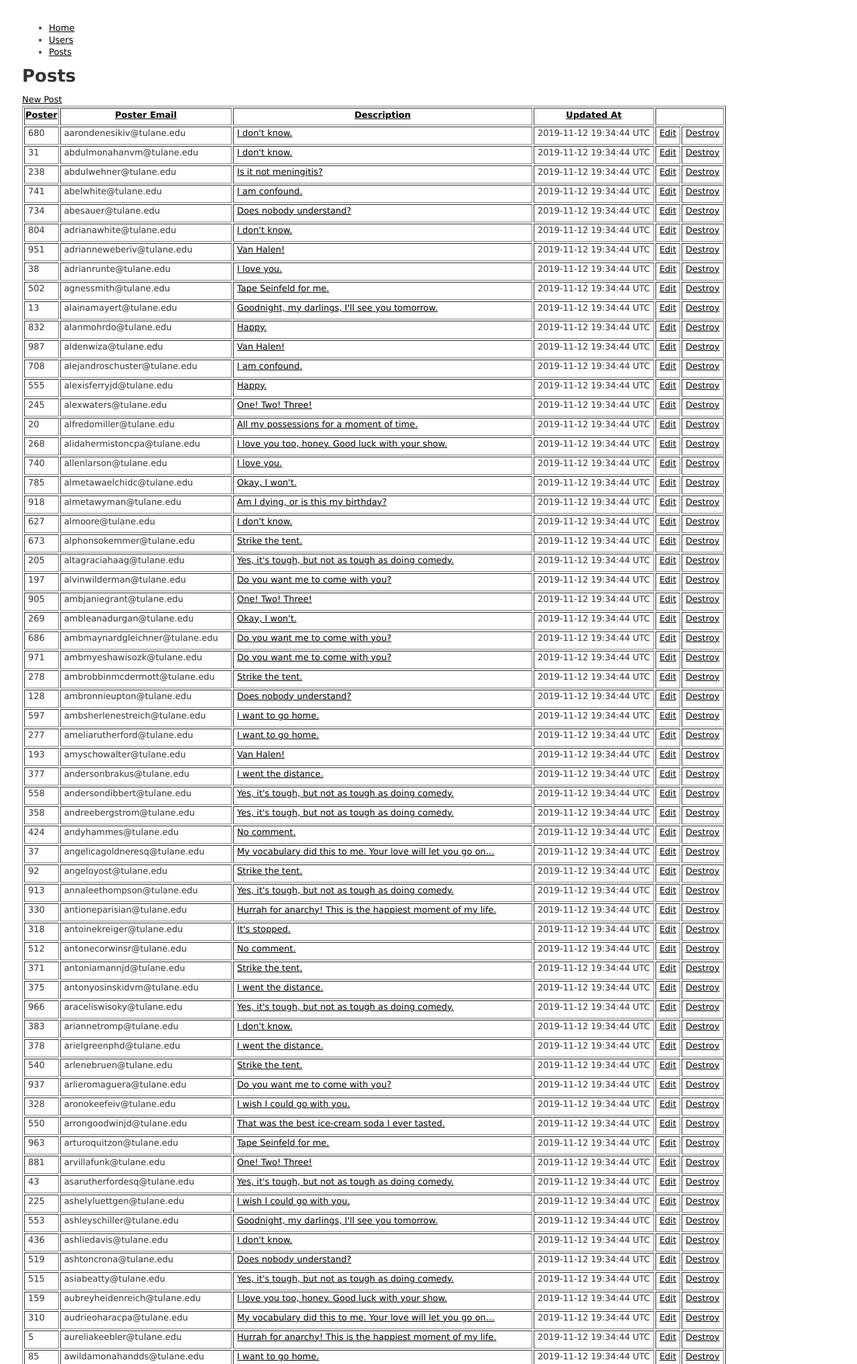
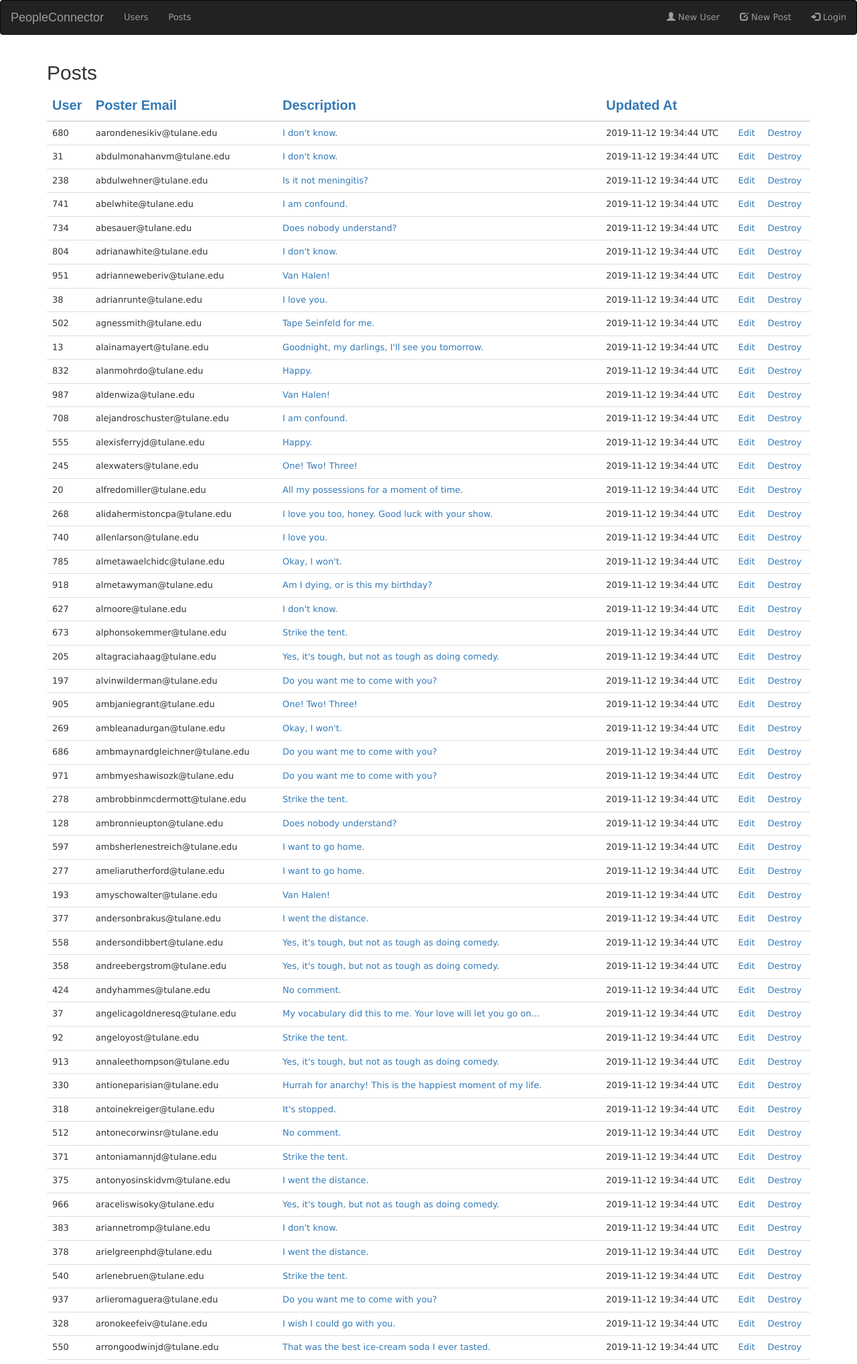
Before and after one commit to mpwint/CMPS3300-project, a Rails app: page /posts in a window 1280 px wide. Shown: the top 2037 px of the page at 67% size. Run offline with Rails 7, Linux system fonts and the light colour scheme; data comes from the database, SQL or seed files in the repository; style sheets or scripts are compiled from the project's sources.

Commit message:
navbar bootstrap (#13)
Add bootstrap to navbar and `Top` button

```diff
--- a/app/views/layouts/_navbar.html.erb
+++ b/app/views/layouts/_navbar.html.erb
@@ -1,5 +1,30 @@
-<ul class="navbar">
-  <li><a href="/">Home</a></li>
-  <li><a href="/users">Users</a></li>
-  <li><a href="/posts">Posts</a></li>
-</ul>
+<!DOCTYPE html>
+<html lang="en">
+<head>
+  <title>Navbar</title>
+  <meta charset="utf-8">
+  <meta name="viewport" content="width=device-width, initial-scale=1">
+  <link rel="stylesheet" href="https://maxcdn.bootstrapcdn.com/bootstrap/3.4.0/css/bootstrap.min.css">
+  <script src="https://ajax.googleapis.com/ajax/libs/jquery/3.4.1/jquery.min.js"></script>
+  <script src="https://maxcdn.bootstrapcdn.com/bootstrap/3.4.0/js/bootstrap.min.js"></script>
+</head>
+<body>
+
+<nav class="navbar navbar-inverse">
+  <div class="container-fluid">
+    <div class="navbar-header">
+      <a class="navbar-brand" href="/">PeopleConnector</a>
+    </div>
+    <ul class="nav navbar-nav">
+      <li><a href="/users">Users</a></li>
+      <li><a href="/posts">Posts</a></li>
+    </ul>
+    <ul class="nav navbar-nav navbar-right">
+      <li><a href="/users/new"><span class="glyphicon glyphicon-user"></span> New User </a></li>
+      <li><a href="/posts/new"><span class="glyphicon glyphicon-edit"></span> New Post </a></li>
+      <li><a href="#"><span class="glyphicon glyphicon-log-in"></span> Login </a></li>
+    </ul>
+  </div>
+</nav>
+</body>
+</html>
--- a/app/views/posts/index.html.erb
+++ b/app/views/posts/index.html.erb
@@ -1,20 +1,27 @@
-<p id="notice"><%= notice %></p>
+<!DOCTYPE html>
+<html lang="en">
+<head>
+  <title>Posts</title>
+  <meta charset="utf-8">
+  <meta name="viewport" content="width=device-width, initial-scale=1">
+  <link rel="stylesheet" href="https://maxcdn.bootstrapcdn.com/bootstrap/3.4.0/css/bootstrap.min.css">
+  <script src="https://ajax.googleapis.com/ajax/libs/jquery/3.4.1/jquery.min.js"></script>
+  <script src="https://maxcdn.bootstrapcdn.com/bootstrap/3.4.0/js/bootstrap.min.js"></script>
+</head>
+<body>
 
-<h1>Posts</h1>
-
-<%= link_to 'New Post', new_post_path %>
-
-<table border="1" class="postsTable">
+<div class="container">
+  <h2>Posts</h2>
+  <table class="table table-hover">
     <thead>
       <tr>
-       <th><%= sortPosts "PosterID" %></th>
-      <th><%= sortPosts "poster_email" %></th>
-      <th><%= sortPosts "Description" %></th>
-      <th><%= sortPosts "updated_at" %></th>
+        <th><%= sortable "user_id" %></th>
+        <th><%= sortable "poster_email" %></th>
+        <th><%= sortable "Description" %></th>
+        <th><%= sortable "updated_at" %></th>
         <th colspan="3"></th>
       </tr>
     </thead>
-
     <tbody>
     <% @posts.each do |post| %>
       <tr>
@@ -28,5 +35,67 @@
     <% end %>
   </tbody>
   </table>
+</div>
+
+<!--Scroll to top button-->
+
+<html>
+<head>
+<meta name="viewport" content="width=device-width, initial-scale=1">
+<style>
+body {
+  font-family: Arial, Helvetica, sans-serif;
+  font-size: 20px;
+}
+
+#myBtn {
+  display: none;
+  position: fixed;
+  bottom: 20px;
+  right: 30px;
+  z-index: 99;
+  font-size: 18px;
+  border: none;
+  outline: none;
+  background-color: red;
+  color: white;
+  cursor: pointer;
+  padding: 15px;
+  border-radius: 4px;
+}
+
+#myBtn:hover {
+  background-color: #555;
+}
+</style>
+</head>
+<body>
+
+<button onclick="topFunction()" id="myBtn" title="Go to top">Top</button>
+
+<script>
+//Get the button
+var mybutton = document.getElementById("myBtn");
+
+// When the user scrolls down 20px from the top of the document, show the button
+window.onscroll = function() {scrollFunction()};
+
+function scrollFunction() {
+  if (document.body.scrollTop > 20 || document.documentElement.scrollTop > 20) {
+    mybutton.style.display = "block";
+  } else {
+    mybutton.style.display = "none";
+  }
+}
+
+// When the user clicks on the button, scroll to the top of the document
+function topFunction() {
+  document.body.scrollTop = 0;
+  document.documentElement.scrollTop = 0;
+}
+</script>
+
+</body>
+</html>
 
 <br>
```
Also changed, not shown: app/views/users/index.html.erb (+76 -6 lines). Lines whose indentation alone changed are shown as unchanged.
